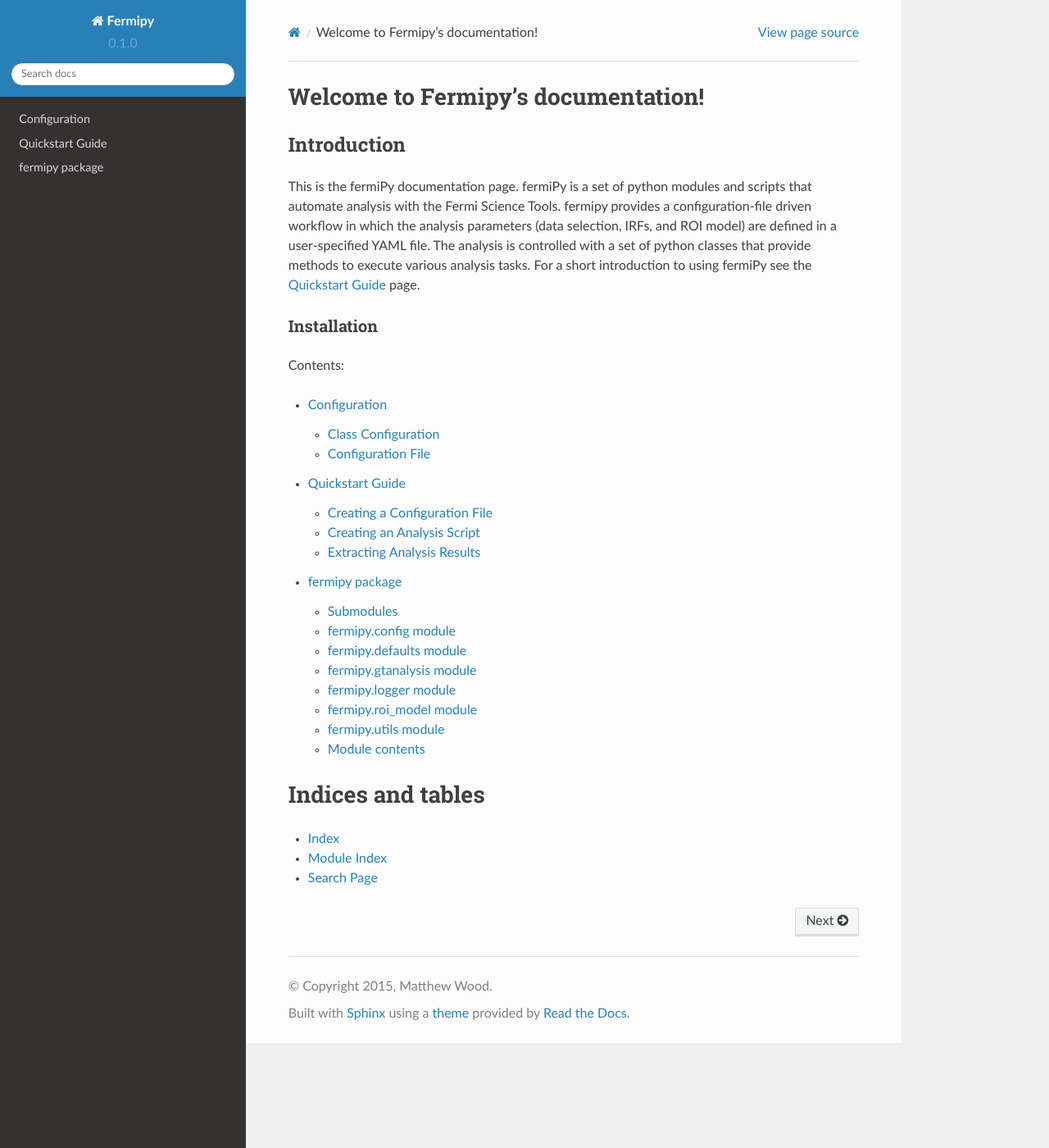
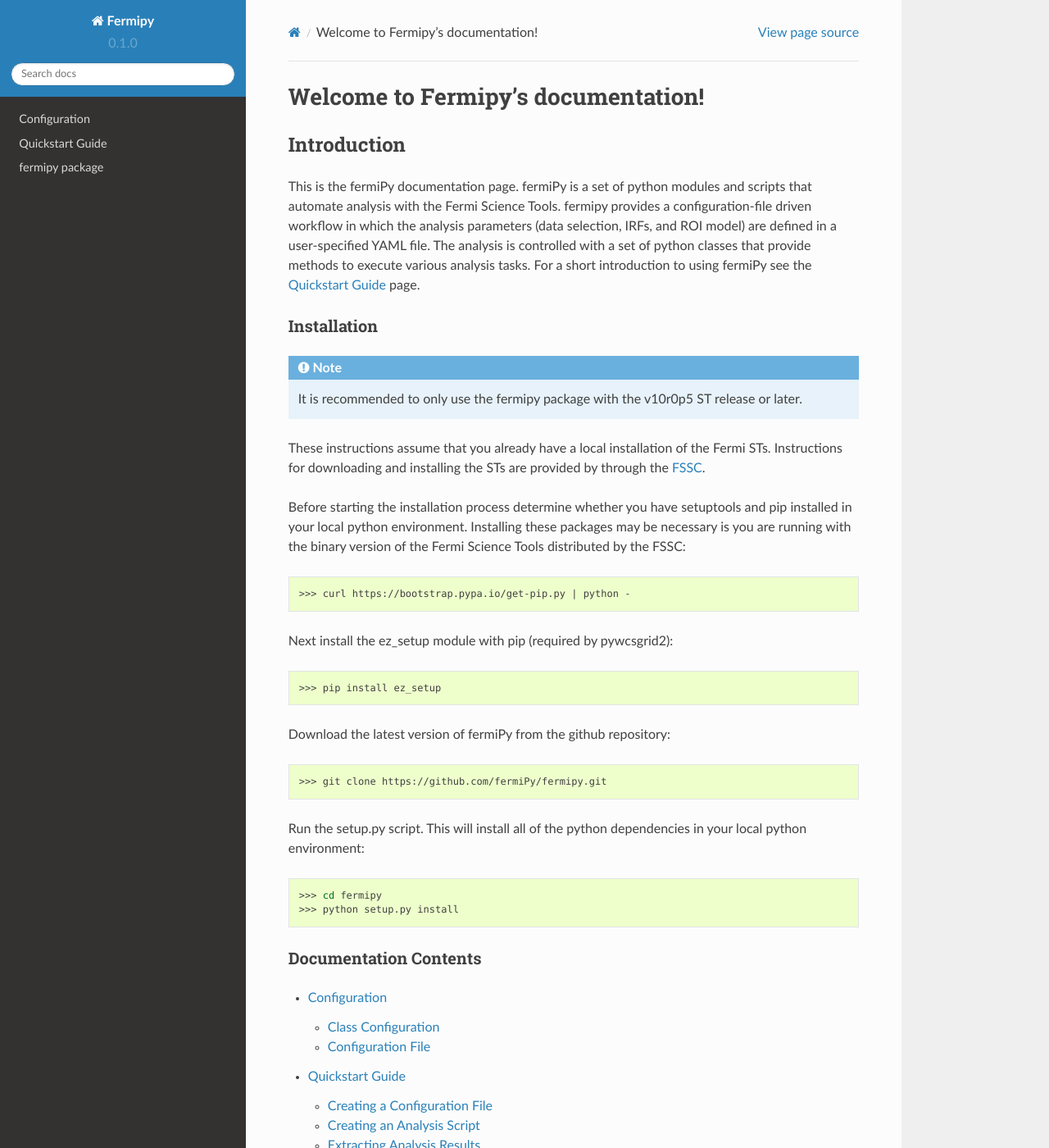
Before and after one commit to fermiPy/fermipy, a Sphinx documentation site: the page built from docs/index.rst, in a window 1280 px wide and 1400 px high. Shown: the whole window at 82% size. Built offline with Sphinx 7.4.7 and the Read the Docs theme 2.0.0, drawn with Linux system fonts in a browser that asks for light colours.

Commit message:
Add basic installation instructions to documentation.

```diff
--- a/docs/index.rst
+++ b/docs/index.rst
@@ -25,7 +25,48 @@
 Installation
 ------------
 
-Contents:
+.. note::
+
+   It is recommended to only use the fermipy package with the v10r0p5
+   ST release or later.
+
+These instructions assume that you already have a local installation
+of the Fermi STs.  Instructions for downloading and installing the STs
+are provided by through the `FSSC
+<http://fermi.gsfc.nasa.gov/ssc/data/analysis/software/>`_.
+
+Before starting the installation process determine whether you have
+setuptools and pip installed in your local python environment.  Installing
+these packages may be necessary is you are running with the binary version
+of the Fermi Science Tools distributed by the FSSC:
+
+.. code-block:: bash
+
+   >>> curl https://bootstrap.pypa.io/get-pip.py | python -
+
+Next install the ez_setup module with pip (required by pywcsgrid2):
+
+.. code-block:: bash
+
+   >>> pip install ez_setup
+
+Download the latest version of fermiPy from the github repository:
+
+.. code-block:: bash
+
+   >>> git clone https://github.com/fermiPy/fermipy.git
+
+Run the setup.py script.  This will install all of the python
+dependencies in your local python environment:
+
+.. code-block:: bash
+
+   >>> cd fermipy
+   >>> python setup.py install
+
+
+Documentation Contents
+----------------------
 
 .. toctree::
    :maxdepth: 2
--- a/docs/quickstart.rst
+++ b/docs/quickstart.rst
@@ -52,7 +52,7 @@
 related options.  The *data* block defines the FT1 and FT2 files.
 Here *evfile* points to a list of FT1 files that encompass the chosen
 ROI, energy range, and time selection.  The parameters in the
-*binning* block define the width of the ROI and the spatial and energy
+*binning* block define the dimensions of the ROI and the spatial and energy
 bin size.  The *selection* block defines parameters related to the
 data selection (energy range, zmax cut, and event class/type).  The
 *target* parameter in this block defines the ROI center to have the
```
Also changed, not shown: setup.py (+8 -5 lines), 2 other files.
